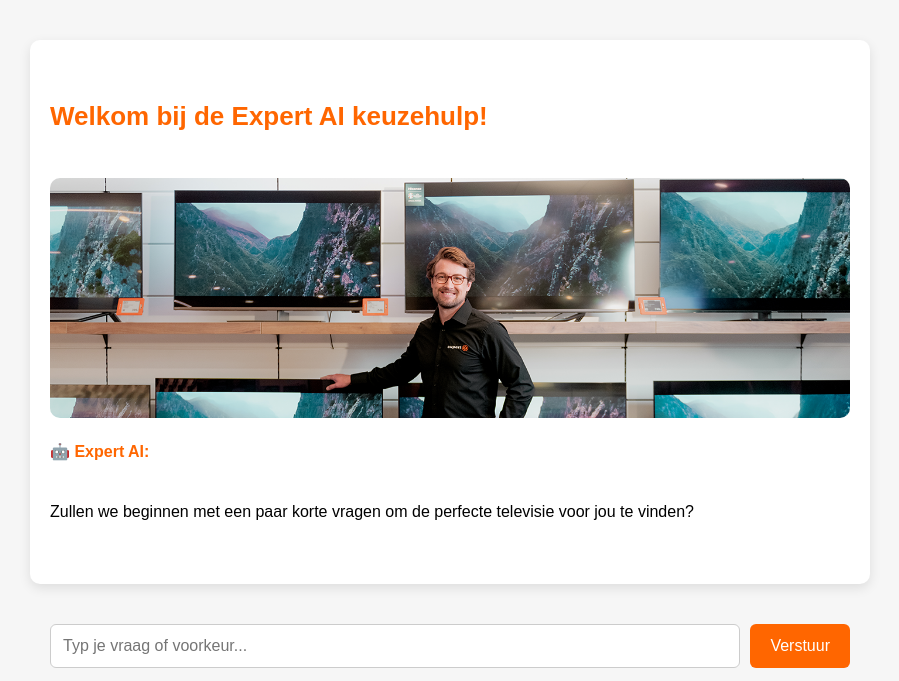
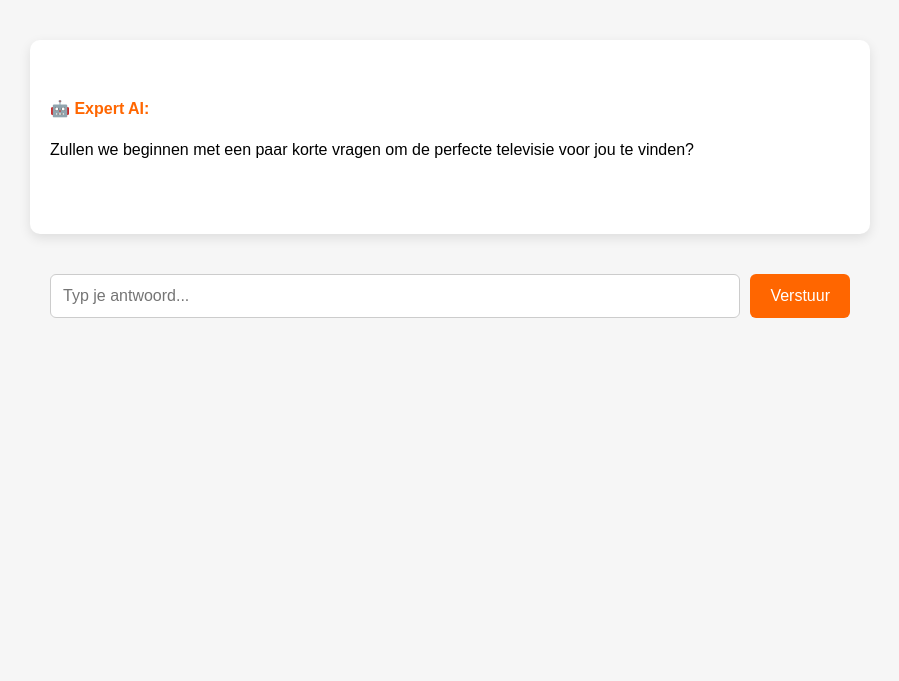
Before and after one commit to Edaniels02/ai-keuzehulp, a Flask app: page /keuzehulp in a window 1280 px wide. Shown: the part 119-800 px from the top of the page, without its empty margins (190-1089 px from the left). Run offline with Flask 3, Linux system fonts and the light colour scheme.

Commit message:
Update 0804-6 index.html

```diff
--- a/templates/index.html
+++ b/templates/index.html
@@ -11,7 +11,6 @@
             margin: 0;
             padding: 0;
         }
-
         header {
             display: flex;
             flex-direction: column;
@@ -20,18 +19,15 @@
             padding: 15px 0;
             border-bottom: 2px solid #ff6600;
         }
-
         header img {
             height: 50px;
             margin-bottom: 5px;
         }
-
         header h1 {
             color: #003366;
             font-size: 28px;
             margin: 0;
         }
-
         .chat-container {
             max-width: 800px;
             margin: 40px auto;
@@ -40,26 +36,21 @@
             border-radius: 10px;
             box-shadow: 0 4px 12px rgba(0,0,0,0.1);
         }
-
         .message {
             margin: 10px 0;
             line-height: 1.6;
             white-space: pre-line;
         }
-
         .user {
             font-weight: bold;
             color: #333;
         }
-
         .assistant {
             color: #000;
         }
-
         .assistant strong {
             color: #ff6600;
         }
-
         form {
             display: flex;
             margin-top: 20px;
@@ -67,7 +58,6 @@
             margin-left: auto;
             margin-right: auto;
         }
-
         input[type="text"] {
             flex: 1;
             padding: 12px;
@@ -75,7 +65,6 @@
             border: 1px solid #ccc;
             border-radius: 6px;
         }
-
         button {
             background-color: #ff6600;
             color: white;
@@ -86,66 +75,33 @@
             border-radius: 6px;
             cursor: pointer;
         }
-
         button:hover {
             background-color: #e65c00;
         }
-
-        .intro-text {
-            font-size: 26px;
-            color: #ff6600;
-            font-weight: bold;
-            margin-bottom: 10px;
-        }
-
-        .intro-image {
-            max-width: 100%;
-            margin-top: 5px;
-            margin-bottom: 10px;
-            border-radius: 10px;
-        }
-
-        .assistant p {
-            margin: 4px 0;
-        }
-
         .tv-choice-grid {
-            display: flex;
+            display: none;
             flex-wrap: wrap;
             justify-content: space-between;
             gap: 15px;
             margin-top: 20px;
         }
-
         .tv-choice {
             flex: 1 1 calc(48% - 10px);
             text-align: center;
             cursor: pointer;
         }
-
-        .tv-choice:hover {
-            transform: scale(1.02);
-            transition: transform 0.2s ease;
-        }
-
         .tv-choice img {
             width: 100%;
             border-radius: 10px;
         }
-
         .tv-choice div {
             margin-top: 8px;
             font-weight: bold;
         }
-
         @media (max-width: 600px) {
             .tv-choice {
                 flex: 1 1 100%;
             }
-        }
-
-        #tv-options {
-            display: none;
         }
     </style>
 </head>
@@ -157,14 +113,10 @@
 
     <div class="chat-container" id="chat-box">
         <div class="message assistant">
-            <div class="intro-text">Welkom bij de Expert AI keuzehulp!</div>
-            <img src="{{ url_for('static', filename='tv_keuzehulp.png') }}" alt="TV overzicht" class="intro-image">
-            <p><strong>🤖 Expert AI:</strong></p>
+            <strong>🤖 Expert AI:</strong>
             <p>Zullen we beginnen met een paar korte vragen om de perfecte televisie voor jou te vinden?</p>
         </div>
-
-        <div id="tv-options">
-            <div class="tv-choice-grid">
+        <div class="tv-choice-grid" id="tv-options">
             <div class="tv-choice" data-value="Films en series">
                 <img src="{{ url_for('static', filename='Films_series_expert.png') }}" alt="Films en series">
                 <div>Films en series</div>
@@ -187,10 +139,9 @@
             </div>
         </div>
     </div>
-    </div>
 
     <form id="chat-form">
-        <input type="text" id="user-input" placeholder="Typ je vraag of voorkeur..." required>
+        <input type="text" id="user-input" placeholder="Typ je antwoord..." required>
         <button type="submit">Verstuur</button>
     </form>
 
@@ -224,20 +175,19 @@
             assistantMessage.innerHTML = "<strong>🤖 Expert AI:</strong> " + (data.assistant || data.error || "Geen antwoord ontvangen.");
             chatBox.appendChild(assistantMessage);
 
-            // Laat opties met foto's zien bij relevante vraag
-            if (data.assistant && data.assistant.toLowerCase().includes("waarvoor wil je de tv gebruiken")) {
-                tvOptions.style.display = "block";
+            if (data.assistant.includes("waarvoor je de tv voornamelijk gebruiken")) {
+                tvOptions.style.display = "flex";
             }
 
             chatBox.scrollTop = chatBox.scrollHeight;
         });
 
-        // Klik op afbeelding = antwoord verzenden
         document.querySelectorAll(".tv-choice").forEach(choice => {
             choice.addEventListener("click", () => {
                 const selected = choice.getAttribute("data-value");
                 input.value = selected;
                 form.dispatchEvent(new Event("submit"));
+                tvOptions.style.display = "none";
             });
         });
     </script>
```
Lines whose indentation alone changed are shown as unchanged.
